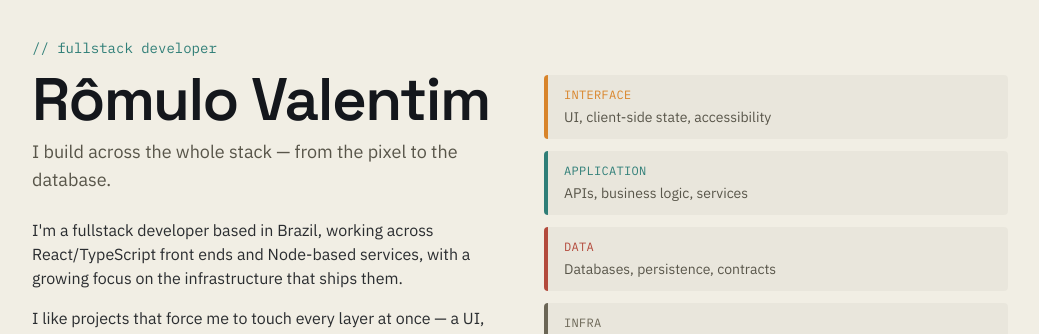
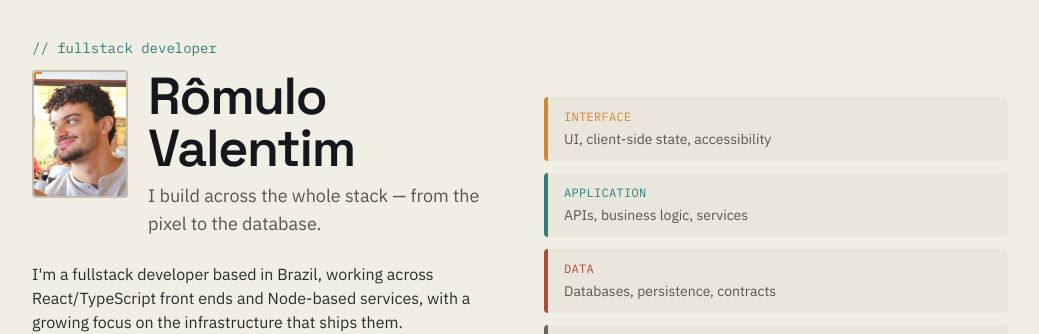
Before and after one commit to valentimcanejo/portfolio, a Next.js app: page /en in a window 1280 px wide. Shown: the part 137-471 px from the top of the page, without its empty margins (120-1159 px from the left). Built offline with nearby package versions, Linux system fonts and the light colour scheme; no server answers.

Commit message:
feat: add profile photo to hero
Framed portrait next to the name, in color, with a thin border and a
small corner accent mark, plus a subtle hover zoom. object-cover fits
the unmodified source photo into the frame.

```diff
--- /dev/null
+++ b/src/components/FramedPhoto.tsx
@@ -0,0 +1,19 @@
+import Image from "next/image";
+import profilePhoto from "@/assets/profile.jpg";
+
+export function FramedPhoto() {
+  return (
+    <div className="relative h-28 w-[5.4rem] shrink-0 overflow-hidden rounded-sm border-2 border-border sm:h-32 sm:w-24">
+      <span className="absolute left-0 top-0 z-10 h-2 w-2 border-l-2 border-t-2 border-layer-interface" />
+      <Image
+        src={profilePhoto}
+        alt="Rômulo Valentim"
+        fill
+        sizes="128px"
+        placeholder="blur"
+        className="object-cover transition-transform duration-500 hover:scale-110"
+        priority
+      />
+    </div>
+  );
+}
--- a/src/components/Hero.tsx
+++ b/src/components/Hero.tsx
@@ -2,6 +2,7 @@ import { getTranslations } from "next-intl/server";
 import type { AppLocale } from "@/content/types";
 import { getProfile } from "@/content";
 import { StackDiagram } from "./StackDiagram";
+import { FramedPhoto } from "./FramedPhoto";
 import { buttonClass } from "@/lib/styles";
 
 interface HeroProps {
@@ -17,10 +18,15 @@ export async function Hero({ locale }: HeroProps) {
       <div className="mx-auto grid max-w-5xl gap-12 px-6 py-20 lg:grid-cols-2 lg:items-center lg:py-28">
         <div>
           <p className="font-mono text-sm text-layer-application">{t("eyebrow")}</p>
-          <h1 className="mt-3 font-display text-5xl font-semibold tracking-tight sm:text-6xl lg:text-[3.75rem]">
-            {profile.name}
-          </h1>
-          <p className="mt-2 text-lg text-muted">{profile.tagline}</p>
+          <div className="mt-3 flex items-start gap-5">
+            <FramedPhoto />
+            <div>
+              <h1 className="font-display text-4xl font-semibold tracking-tight sm:text-5xl lg:text-[3.25rem]">
+                {profile.name}
+              </h1>
+              <p className="mt-2 text-lg text-muted">{profile.tagline}</p>
+            </div>
+          </div>
 
           <div className="mt-6 space-y-4 text-foreground/90">
             {profile.bio.map((paragraph, i) => (
```
Also changed, not shown: src/assets/profile.jpg (added).
